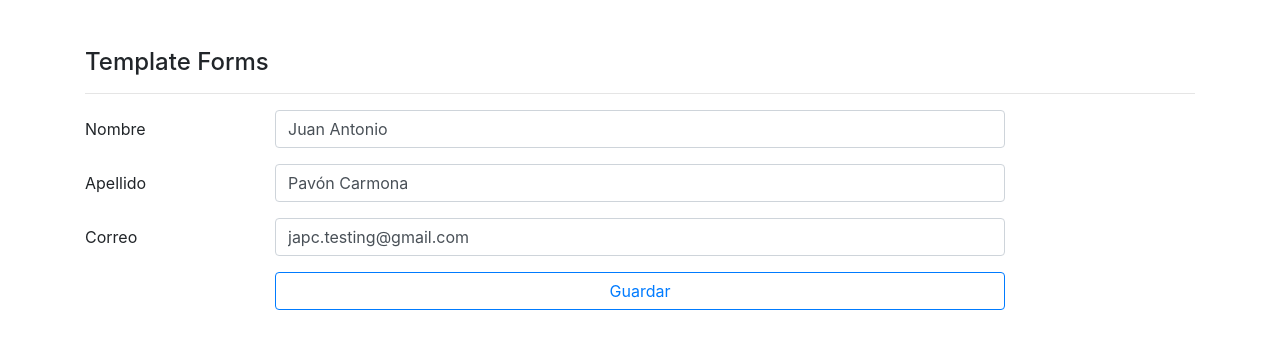
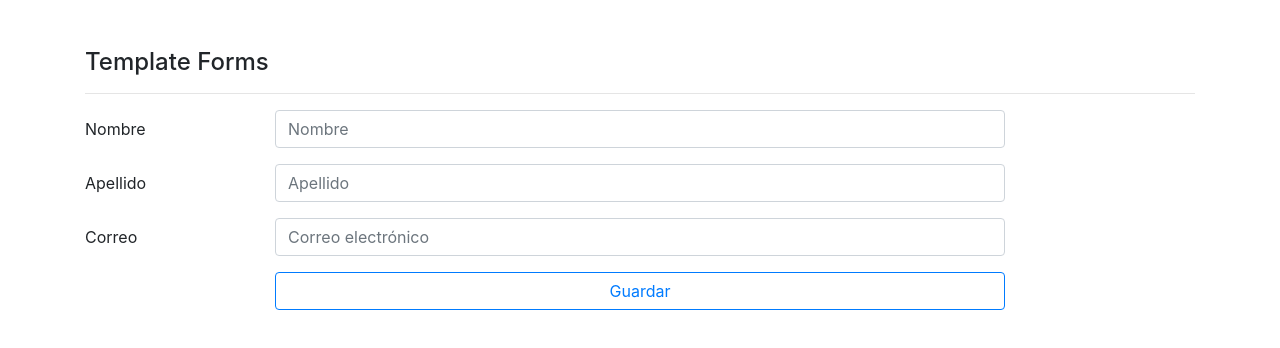
Before and after one commit to japc78/udemy-angular-cero-a-experto-09-form, an Angular app: page /reactive in a window 1280 px wide. Shown: the top 348 px of the page. Built offline with nearby package versions, Linux system fonts and the light colour scheme.

Commit message:
Show errors & messages

```diff
--- a/src/app/pages/template/template.component.html
+++ b/src/app/pages/template/template.component.html
@@ -18,6 +18,9 @@
                [ngModel]="user.name"
                #inputName = "ngModel"
                >
+        <small
+        *ngIf="inputName.invalid && inputName.touched"
+        class="form-text text-danger">Minimum 5 characters</small>
       </div>
     </div>
 
@@ -35,6 +38,9 @@
                [ngModel]="user.lastName"
                #inputLastName = "ngModel"
                >
+        <small
+        *ngIf="inputLastName.invalid && inputLastName.touched"
+        class="form-text text-danger">Minimum 5 characters</small>
       </div>
     </div>
 
@@ -55,6 +61,9 @@
              [ngModel] = "user.email"
              #inputEmail = "ngModel"
              >
+      <small
+        *ngIf="inputEmail.invalid && inputEmail.touched"
+        class="form-text text-danger">Minimum 5 characters</small>
     </div>
   </div>
 
--- a/src/app/pages/template/template.component.ts
+++ b/src/app/pages/template/template.component.ts
@@ -8,11 +8,18 @@ import { NgForm } from '@angular/forms';
 })
 export class TemplateComponent implements OnInit {
 
+  // user = {
+  //   name: 'Juan Antonio',
+  //   lastName: 'Pavón Carmona',
+  //   email: 'japc.testing@gmail.com'
+  // };
+
   user = {
-    name: 'Juan Antonio',
-    lastName: 'Pavón Carmona',
-    email: 'japc.testing@gmail.com'
+    name: '',
+    lastName: '',
+    email: ''
   };
+
 
   constructor() { }
 
@@ -22,5 +29,15 @@ export class TemplateComponent implements OnInit {
   saveForm(formValues: NgForm): void {
     console.log(formValues);
     console.log(formValues.value);
+
+    // En el caso que el formulario este vacío y los campos estee vacíos,
+    // se marcan como touched (modificados) para que se muestre el mensaje
+    // de error y se valide cada campo.
+    if (formValues.invalid) {
+      Object.values( formValues.controls).forEach( control => {
+        control.markAllAsTouched();
+      });
+      return;
+    }
   }
 }
```
